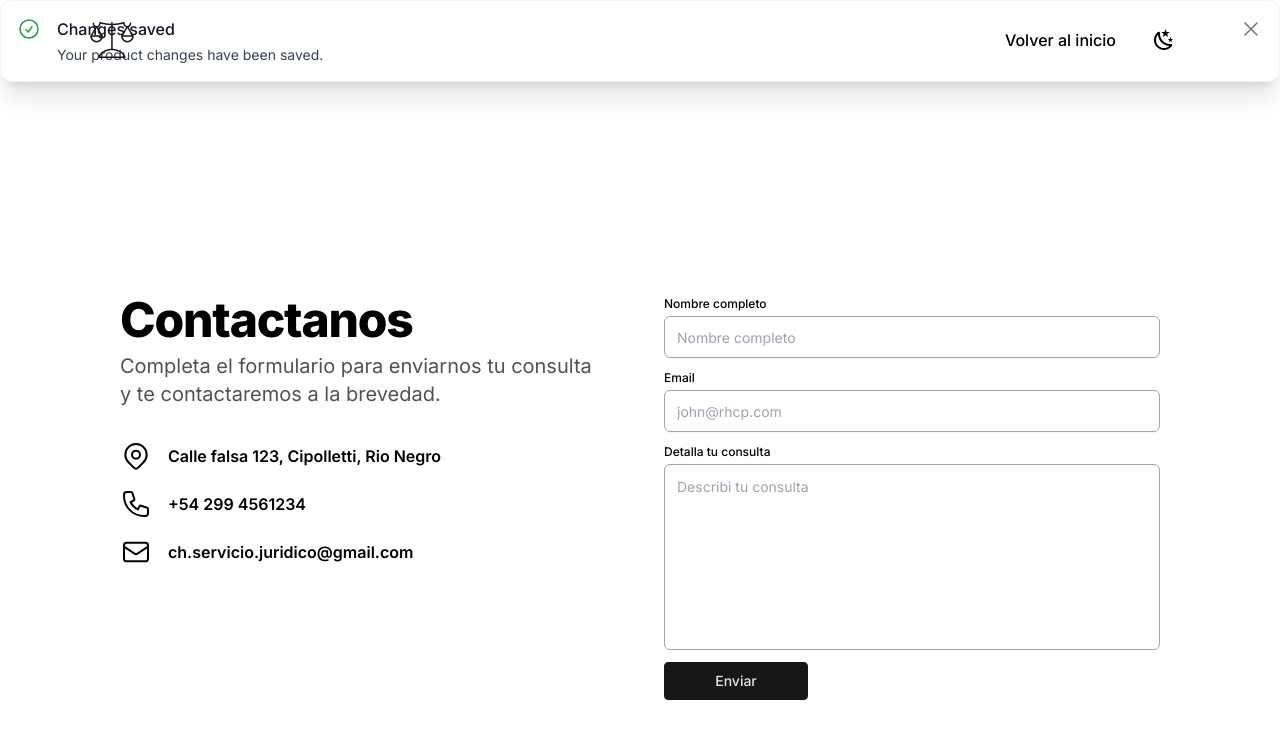
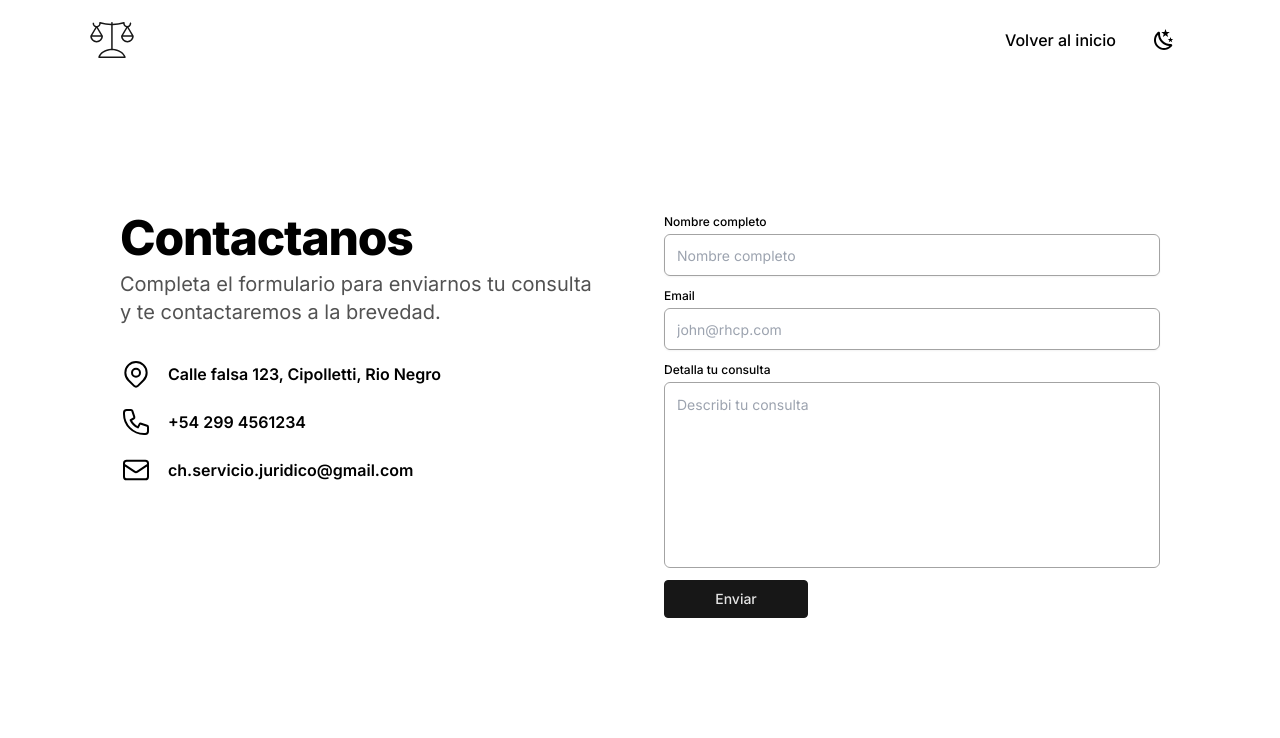
Before and after one commit to lllMaxMaxlll/chServiciosJuridicos, a Next.js app: page /contact in a window 1280 px wide. Shown: the top 738 px of the page. Built offline with nearby package versions, Linux system fonts and the light colour scheme.

Commit message:
Add modal when contact form is sent

```diff
--- a/components/Popup.tsx
+++ b/components/Popup.tsx
@@ -1,29 +1,68 @@
-import React from "react";
+type Props = {
+	showModal: boolean;
+	handleModal: () => void;
+	status: number;
+};
 
-function Popup() {
+function Popup({ showModal, handleModal, status }: Props) {
 	return (
-		<div role="alert" className="rounded-xl border border-gray-100 bg-white p-4 shadow-xl dark:border-gray-800 dark:bg-gray-900">
+		<div id="modal" className={showModal ? "block" : "hidden"}>
+			<div className="absolute w-screen h-screen bg-neutral-900/50 backdrop-blur-sm z-30"></div>
+			<div className="fixed z-50 w-full flex content-center justify-center">
+				<div
+					role="alert"
+					className="fixed top-10 rounded-xl border border-neutral-100 bg-neutral-100 p-4 shadow-xl dark:border-neutral-800 dark:bg-neutral-900">
 					<div className="flex items-start gap-4">
-				<span className="text-green-600">
+						<span>
+							{status === 200 ? (
 								<svg
+									className="h-6 w-6 text-green-600"
 									xmlns="http://www.w3.org/2000/svg"
+									width="28"
+									height="28"
+									viewBox="0 0 24 24"
 									fill="none"
+									stroke="currentColor"
+									strokeWidth="2"
+									strokeLinecap="round"
+									strokeLinejoin="round">
+									<path d="M22 11.08V12a10 10 0 1 1-5.93-9.14"></path>
+									<polyline points="22 4 12 14.01 9 11.01"></polyline>
+								</svg>
+							) : (
+								<svg
+									className="h-6 w-6 text-red-500"
+									xmlns="http://www.w3.org/2000/svg"
+									width="28"
+									height="28"
 									viewBox="0 0 24 24"
-						strokeWidth="1.5"
+									fill="none"
 									stroke="currentColor"
-						className="h-6 w-6">
-						<path strokeLinecap="round" strokeLinejoin="round" d="M9 12.75L11.25 15 15 9.75M21 12a9 9 0 11-18 0 9 9 0 0118 0z" />
+									strokeWidth="2"
+									strokeLinecap="round"
+									strokeLinejoin="round">
+									<circle cx="12" cy="12" r="10"></circle>
+									<line x1="4.93" y1="4.93" x2="19.07" y2="19.07"></line>
 								</svg>
+							)}
+
+							{/* className="h-6 w-6"> */}
 						</span>
-
-				<div className="flex-1">
-					<strong className="block font-medium text-gray-900 dark:text-white">Changes saved</strong>
-
-					<p className="mt-1 text-sm text-gray-700 dark:text-gray-200">Your product changes have been saved.</p>
+						{status === 200 ? (
+							<div>
+								<strong className="font-medium text-neutral-900 dark:text-white">Consulta enviada</strong>
+								<p className="mt-1 text-sm text-neutral-700 dark:text-neutral-200">Tu consulta se envió con exito.</p>
 							</div>
-
-				<button className="text-gray-500 transition hover:text-gray-600 dark:text-gray-400 dark:hover:text-gray-500">
-					<span className="sr-only">Dismiss popup</span>
+						) : (
+							<div>
+								<strong className="font-medium text-neutral-900 dark:text-white">Ups, algo salio mal</strong>
+								<p className="mt-1 text-sm text-neutral-700 dark:text-neutral-200">Hubo un error al enviar tu consulta.</p>
+							</div>
+						)}
+						<button
+							onClick={handleModal}
+							className="text-neutral-500 transition hover:text-neutral-600 dark:text-neutral-400 dark:hover:text-neutral-500">
+							<span className="sr-only"></span>
 
 							<svg
 								xmlns="http://www.w3.org/2000/svg"
@@ -37,6 +76,8 @@
 						</button>
 					</div>
 				</div>
+			</div>
+		</div>
 	);
 }
 
```
Lines whose indentation alone changed are shown as unchanged.
